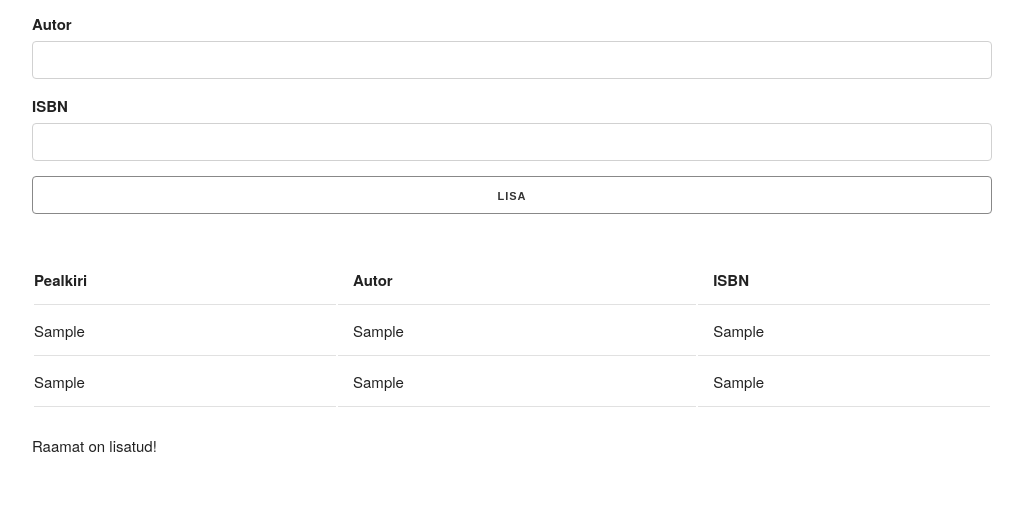
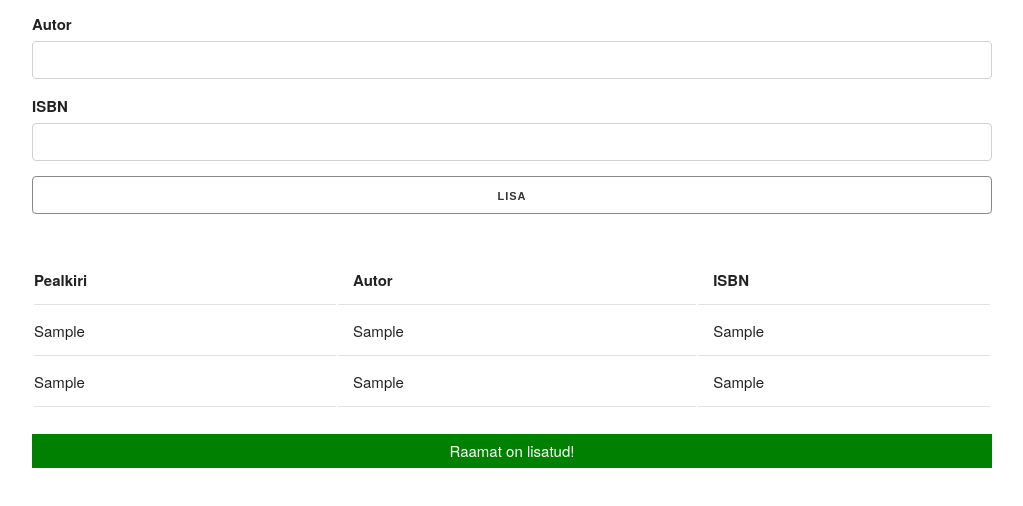
Before and after one commit to aigik/OOP, a plain HTML site: page index.html in a window 1280 px wide. Both pictures are taken after typing "Sample", "Sample", "Sample" into the empty fields and a click on the input "Lisa". Shown: the part 158-664 px from the top of the page, without its empty margins (128-1151 px from the left). Drawn offline with nearby package versions, Linux system fonts and the light colour scheme.

Commit message:
Lisatud teate stiil

```diff
--- a/app.js
+++ b/app.js
@@ -35,10 +35,10 @@ KL.prototype.lisaRaamatTabelisse = function(r){
 }
 
 // teate väljastamine
-KL.prototype.teade = function(s){
+KL.prototype.teade = function(s, stiil){
     // loome div, kuhu lisada teate sõnum
     const div = document.createElement('div');
-    div.className = 'alert';
+    div.className = `alert ${stiil}`;
     // lisame sõnumi teksti div sisse
     const tekst = document.createTextNode(s);
     div.appendChild(tekst);
@@ -74,12 +74,12 @@ const raamat = new Raamat(pealkiri, autor, isbn);
 
     // kui mingid andmed on puudu, siis anname märku
     if(pealkiri == '' | autor == '' | isbn == ''){
-        kl.teade('Tuleb täita kõik väljad!');
+        kl.teade('Tuleb täita kõik väljad!', 'invalid');
     } else {
         // muidu
         // lisame sisestatud raamat tabelisse
         kl.lisaRaamatTabelisse(raamat);
-        kl.teade('Raamat on lisatud!');
+        kl.teade('Raamat on lisatud!', 'valid');
     }
 
     // lisame sisestatud raamat tabelisse
--- a/index.html
+++ b/index.html
@@ -4,6 +4,7 @@
   <meta charset="UTF-8">
   <meta name="viewport" content="width=device-width, initial-scale=1.0">
   <meta http-equiv="X-UA-Compatible" content="ie=edge">
+  <link rel="stylesheet" type="text/css" href="style.css">
   <!-- skeleton cdn algus-->
 <link rel="stylesheet" href="https://cdnjs.cloudflare.com/ajax/libs/skeleton/2.0.4/skeleton.css">
 <!-- skeleton cdn lõpp-->
--- /dev/null
+++ b/style.css
@@ -0,0 +1,14 @@
+.alert {
+    padding: 5px;
+    margin: 5px 0 10px 0;
+    text-align: center;
+    color: #fff;
+}
+
+.valid {
+    background: green;
+}
+
+.invalid {
+    background: red;
+}
```
